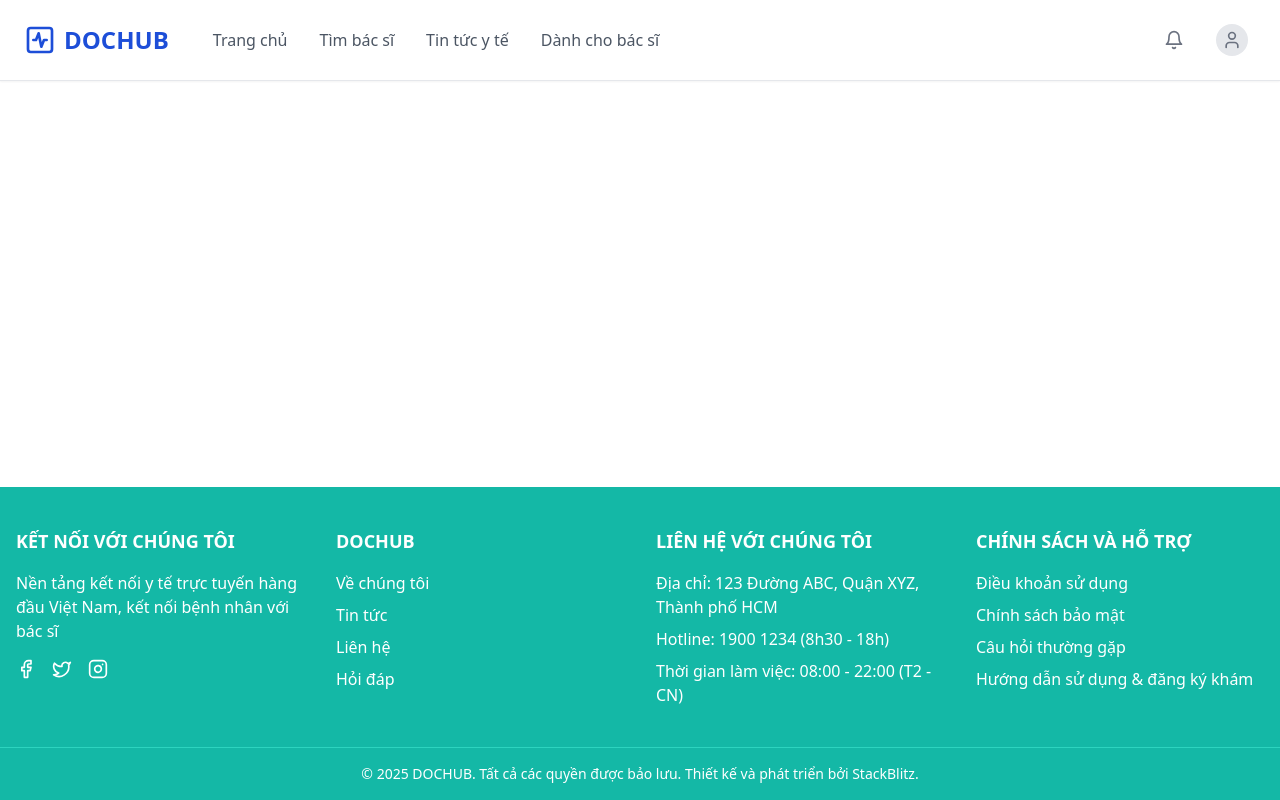
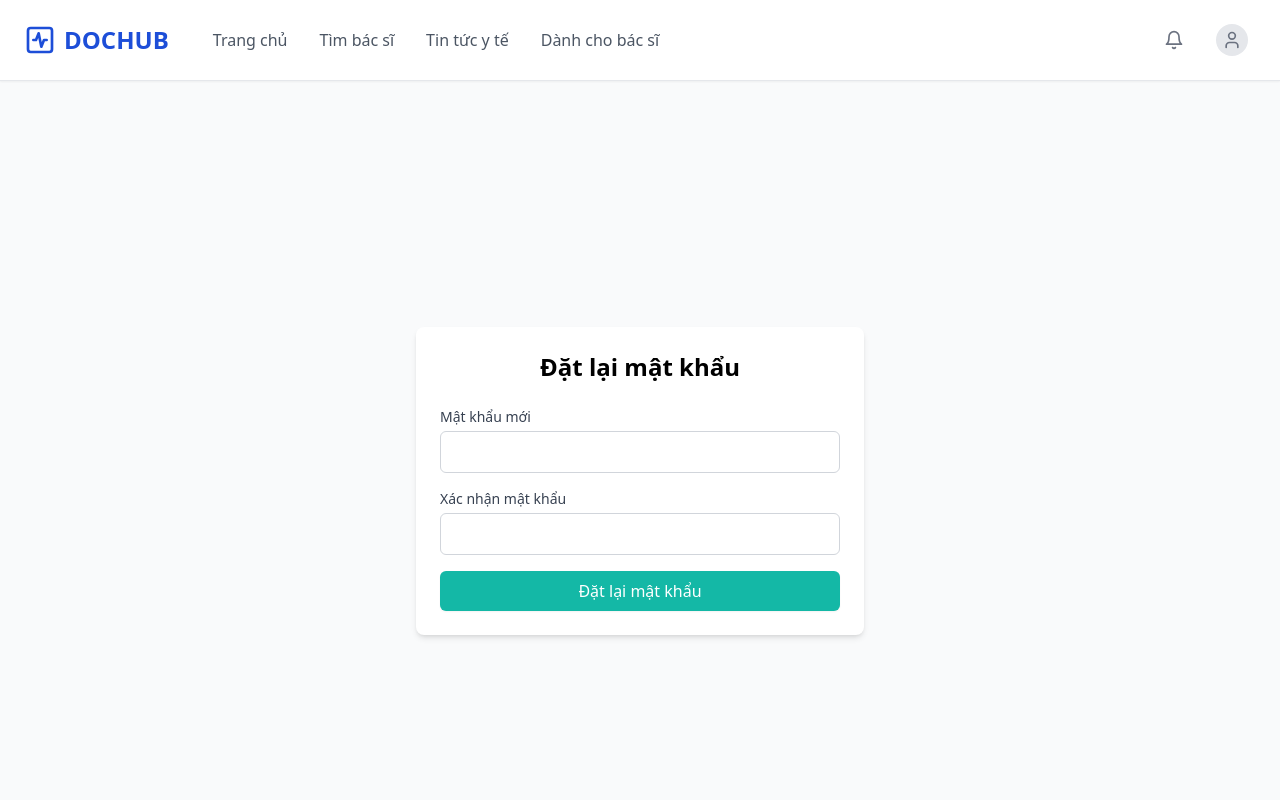
Before and after one commit to phanduchau/SU25_EXE201_DocHub_FE, a React (Vite) app in the folder project/: page /reset-password in a window 1280 px wide. Shown: the top 800 px of the page. Built offline with nearby package versions, Linux system fonts and the light colour scheme.

Commit message:
Api forget password, reset password

```diff
--- a/project/src/App.tsx
+++ b/project/src/App.tsx
@@ -21,6 +21,7 @@ import Profile from './pages/Profile';
 import ChangePassword from './pages/ChangePassword';
 import ForgotPassword from './pages/ForgotPassword';
 import { AuthProvider } from './contexts/AuthContext';
+import ResetPassword from './pages/ResetPassword';
 
 function App() {
   return (
@@ -47,6 +48,7 @@ function App() {
             <Route path="/profile" element={<Profile />} />
             <Route path="/change-password" element={<ChangePassword />} />
             <Route path="/forgot-password" element={<ForgotPassword />} />
+            <Route path="/reset-password" element={<ResetPassword />} />
           </Routes>
         </main>
 
--- a/project/src/apis/authApi.ts
+++ b/project/src/apis/authApi.ts
@@ -7,3 +7,17 @@ export const loginApi = async (email: string, password: string) => {
   });
   return response.data;
 };
+
+export const forgotPassword = async (email: string) => {
+  const response = await axiosClient.post('/Auth/forget-password', { email });
+  return response.data; // Trả về dạng: { statusCode, isSuccess, result, ... }
+};
+
+export const resetPassword = async (email: string, token: string, newPassword: string) => {
+  const response = await axiosClient.post('/Auth/reset-password', {
+    email,
+    token,
+    newPassword,
+  });
+  return response.data;
+}
--- a/project/src/pages/ForgotPassword.tsx
+++ b/project/src/pages/ForgotPassword.tsx
@@ -1,16 +1,29 @@
 import React, { useState } from 'react';
 import { Mail } from 'lucide-react';
 import Button from '../components/Button';
+import { forgotPassword } from '../apis/authApi';
 
 const ForgotPassword: React.FC = () => {
   const [email, setEmail] = useState('');
   const [submitted, setSubmitted] = useState(false);
 
-  const handleSubmit = (e: React.FormEvent) => {
-    e.preventDefault();
-    // TODO: Implement forgot password logic
-    setSubmitted(true);
-  };
+  const handleSubmit = async (e: React.FormEvent) => {
+  e.preventDefault();
+
+  try {
+    const res = await forgotPassword(email);
+
+    // 👇 Kiểm tra đúng theo response thực tế
+    if (res.isSuccess) {
+      setSubmitted(true);
+    } else {
+      alert(res.result?.message || 'Gửi email thất bại');
+    }
+  } catch (error) {
+    console.error('Lỗi gửi email đặt lại mật khẩu:', error);
+    alert('Không gửi được email. Vui lòng kiểm tra lại địa chỉ email.');
+  }
+};
 
   if (submitted) {
     return (
--- a/project/src/pages/Login.tsx
+++ b/project/src/pages/Login.tsx
@@ -31,11 +31,18 @@ const Login: React.FC = () => {
       login(token); // Lưu token và decode user
       toast.success('Đăng nhập thành công!');
       navigate('/');
-    } catch (error: any) {
-      console.error('Đăng nhập lỗi:', error);
-      const message = error.response?.data?.message || error.message || 'Đăng nhập thất bại';
-      toast.error(`Đăng nhập thất bại: ${message}`);
-    }
+     } catch (error: any) {
+  console.error('Đăng nhập lỗi:', error);
+
+  const message =
+    error.response?.data?.errorMessages?.[0] ||
+    error.response?.data?.message ||
+    error.message ||
+    'Đăng nhập thất bại';
+
+  toast.error(`Đăng nhập thất bại: ${message}`);
+}
+
   };
 
   return (
--- /dev/null
+++ b/project/src/pages/ResetPassword.tsx
@@ -0,0 +1,90 @@
+import React, { useState } from 'react';
+import { useSearchParams } from 'react-router-dom';
+import { toast } from 'react-toastify';
+import Button from '../components/Button';
+import { resetPassword } from '../apis/authApi';
+
+const ResetPassword: React.FC = () => {
+  const [searchParams] = useSearchParams();
+  const email = searchParams.get('email') || '';
+  const rawToken = searchParams.get('token') || '';
+const token = decodeURIComponent(rawToken.replace(/ /g, '+'));
+
+
+  const [newPassword, setNewPassword] = useState('');
+  const [confirmPassword, setConfirmPassword] = useState('');
+  const [isSuccess, setIsSuccess] = useState(false);
+
+  const handleSubmit = async (e: React.FormEvent) => {
+    e.preventDefault();
+
+    if (newPassword !== confirmPassword) {
+      toast.error('Mật khẩu không khớp.');
+      return;
+    }
+
+    try {
+      const res = await resetPassword(email, token, newPassword);
+
+      if (res.isSuccess) {
+        toast.success('Đặt lại mật khẩu thành công!');
+        setIsSuccess(true);
+      } else {
+        toast.error(res.result?.message || 'Đặt lại mật khẩu thất bại.');
+      }
+    } catch (error: any) {
+      console.error('Lỗi đặt lại mật khẩu:', error);
+
+      const errorMessage =
+        error.response?.data?.message ||
+        error.response?.data?.errors?.[0] ||
+        'Token không hợp lệ hoặc đã hết hạn.';
+
+      toast.error(errorMessage);
+    }
+  };
+
+  if (isSuccess) {
+    return (
+      <div className="min-h-screen flex items-center justify-center bg-gray-50">
+        <div className="bg-white p-6 rounded-lg shadow-md text-center">
+          <h2 className="text-xl font-semibold mb-4">Mật khẩu đã được đặt lại!</h2>
+          <Button to="/login" variant="primary">Quay lại đăng nhập</Button>
+        </div>
+      </div>
+    );
+  }
+
+  return (
+    <div className="min-h-screen flex items-center justify-center bg-gray-50">
+      <div className="w-full max-w-md bg-white p-6 rounded-lg shadow-md">
+        <h2 className="text-2xl font-bold text-center mb-6">Đặt lại mật khẩu</h2>
+        <form onSubmit={handleSubmit} className="space-y-4">
+          <div>
+            <label className="block text-sm font-medium text-gray-700">Mật khẩu mới</label>
+            <input
+              type="password"
+              className="mt-1 w-full border border-gray-300 rounded-md p-2"
+              value={newPassword}
+              onChange={(e) => setNewPassword(e.target.value)}
+              required
+            />
+          </div>
+          <div>
+            <label className="block text-sm font-medium text-gray-700">Xác nhận mật khẩu</label>
+            <input
+              type="password"
+              className="mt-1 w-full border border-gray-300 rounded-md p-2"
+              value={confirmPassword}
+              onChange={(e) => setConfirmPassword(e.target.value)}
+              required
+            />
+          </div>
+          <Button type="submit" variant="primary" fullWidth>Đặt lại mật khẩu</Button>
+        </form>
+      </div>
+    </div>
+  );
+};
+
+export default ResetPassword;
```
